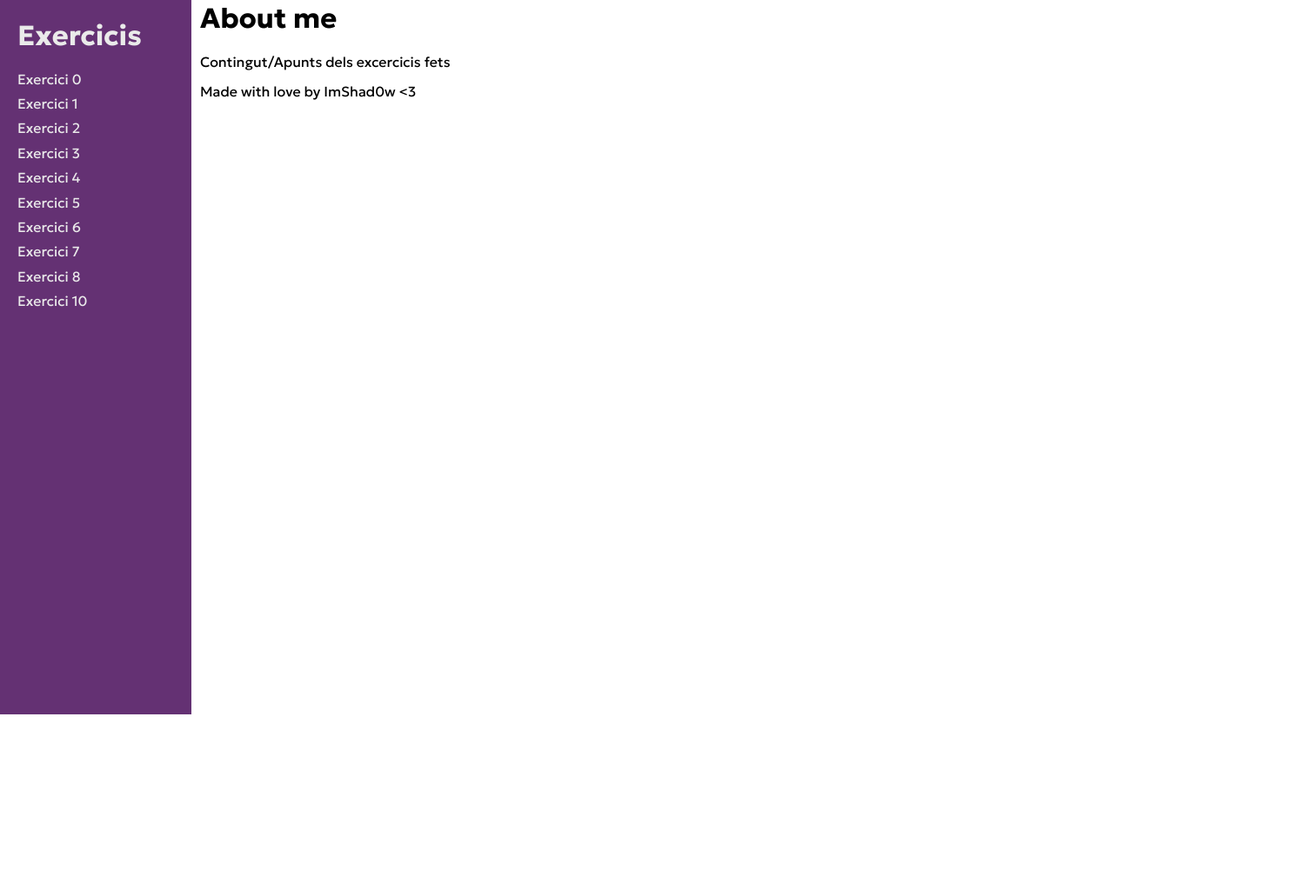
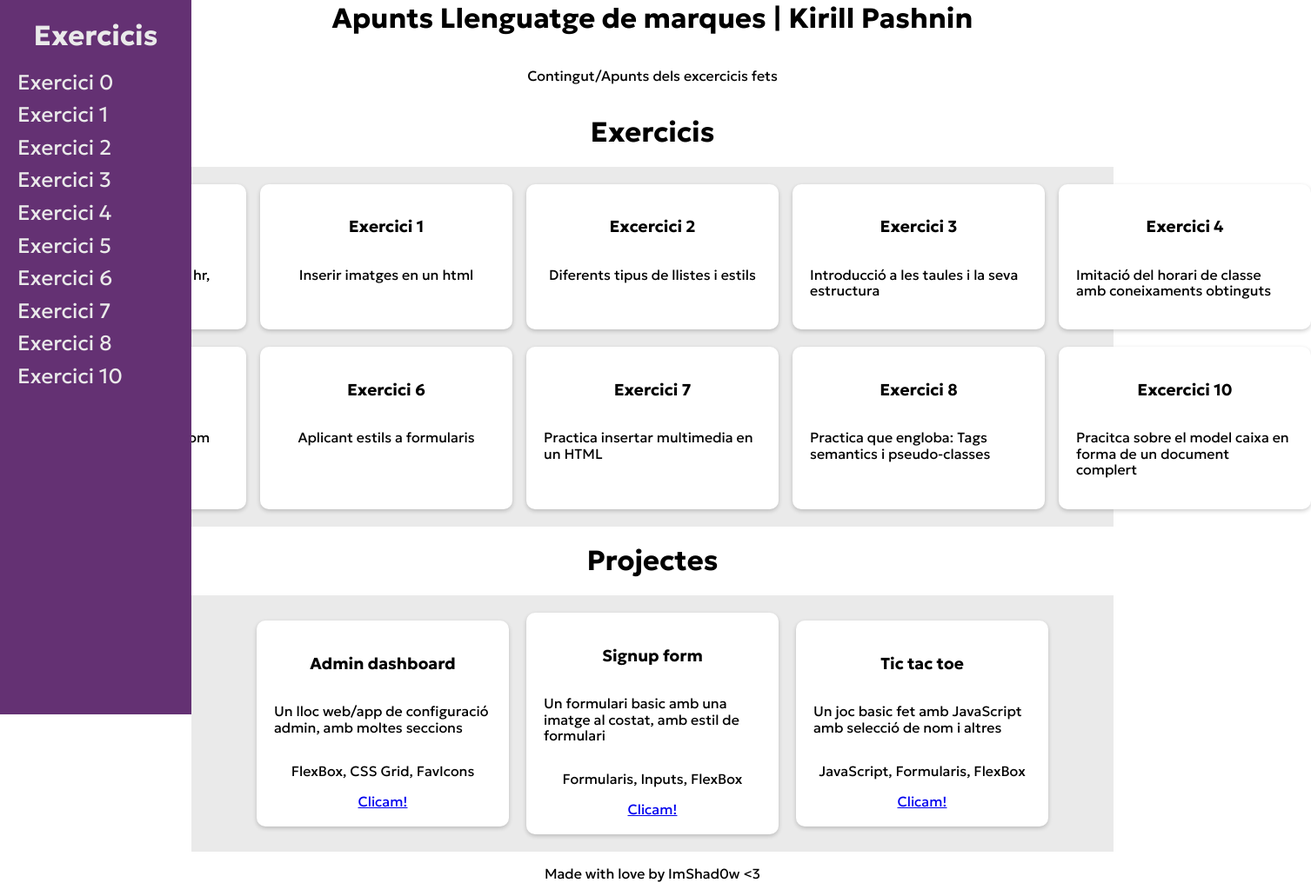
Before and after one commit to ImShad0w/htmlFinalProject, a plain HTML site: page index.html in a window 1280 px wide. Shown: the part 18-1049 px from the top of the page at 87% size, 1507 px wide, since content can reach past the window. Before the commit the page ends 800 px from the top, so only its background shows below. Drawn offline with nearby package versions, Linux system fonts and the light colour scheme.

Commit message:
Finished project

```diff
--- a/index.html
+++ b/index.html
@@ -25,21 +25,84 @@
     </nav>
     <main>
     <div class="hero-section">
-      <h1>About me</h1>
+      <h1>Apunts Llenguatge de marques | Kirill Pashnin</h1>
       <p>Contingut/Apunts dels excercicis fets</p>
     </div>
+      <h1>Exercicis</h1>
     <div class="excercises">
-      <div class="item"></div>
-      <div class="item"></div>
-      <div class="item"></div>
-      <div class="item"></div>
-      <div class="item"></div>
-      <div class="item"></div>
-      <div class="item"></div>
-      <div class="item"></div>
-      <div class="item"></div>
-      <div class="item"></div>
-      <div class="item"></div>
+      <div class="first-row">
+        <div class="item">
+          <h3>Exercici 0</h3>
+          <p>HTML basic i elements: (br, hr, h1...)</p>
+        </div>
+
+        <div class="item">
+          <h3>Exercici 1</h3>
+          <p>Inserir imatges en un html</p>
+        </div>
+
+        <div class="item">
+          <h3>Excercici 2</h3>
+          <p>Diferents tipus de llistes i estils</p>
+        </div>
+
+        <div class="item">
+          <h3>Exercici 3</h3>
+          <p>Introducció a les taules i la seva estructura</p>
+        </div>
+
+        <div class="item">
+          <h3>Exercici 4</h3>
+          <p>Imitació del horari de classe amb coneixaments obtinguts</p>
+        </div>
+      </div>
+      <div class="second-row">
+        <div class="item">
+          <h3>Exercici 5</h3>
+          <p>Introducció a formularis i com utilitzar-los</p>
+        </div>
+
+        <div class="item">
+          <h3>Exercici 6</h3>
+          <p>Aplicant estils a formularis</p>
+        </div>
+
+        <div class="item">
+          <h3>Exercici 7</h3>
+          <p>Practica insertar multimedia en un HTML</p>
+        </div>
+
+        <div class="item">
+          <h3>Exercici 8</h3>
+          <p>Practica que engloba: Tags semantics i pseudo-classes</p>
+        </div>
+
+        <div class="item">
+          <h3>Excercici 10</h3>
+          <p>Pracitca sobre el model caixa en forma de un document complert</p>
+        </div>
+      </div>
+    </div>
+    <h1>Projectes</h1>
+    <div class="projects">
+      <div class="item">
+        <h3>Admin dashboard</h3>
+        <p>Un lloc web/app de configuració admin, amb moltes seccions<br></p>
+        <p>FlexBox, CSS Grid, FavIcons</p>
+        <a href="https://imshad0w.github.io/admin-dashboard/" target="__blank">Clicam!</a>
+      </div>
+      <div class="item">
+        <h3>Signup form</h3>
+        <p>Un formulari basic amb una imatge al costat, amb estil de formulari<br></p>
+        <p>Formularis, Inputs, FlexBox</p>
+        <a href="https://imshad0w.github.io/signup-form/" target="__blank">Clicam!</a>
+      </div>
+      <div class="item">
+        <h3>Tic tac toe</h3>
+        <p>Un joc basic fet amb JavaScript amb selecció de nom i altres<br></p>
+        <p>JavaScript, Formularis, FlexBox</p>
+        <a href="https://imshad0w.github.io/tic-tac-toe/" target="__blank">Clicam!</a>
+      </div>
     </div>
     <footer>
       <p>Made with love by ImShad0w <3</p>
--- a/style.css
+++ b/style.css
@@ -1,9 +1,9 @@
-
 @import url('https://fonts.googleapis.com/css2?family=DM+Sans:ital,opsz,wght@0,9..40,100..1000;1,9..40,100..1000&family=Geologica:wght@100..900&display=swap');
 
 body{
   font-family: "Geologica", sans-serif;
 }
+
 nav {
   height: 100%; /* Full-height: remove this if you want "auto" height */
   width: 180px; /* Set the width of the sidebar */
@@ -17,7 +17,6 @@ nav {
   color: #EAEAEA;
 }
 
-
 nav{
   padding: 20px;
   color: #EAEAEA;
@@ -25,7 +24,8 @@ nav{
 
 .links >  a{
   color: #EAEAEA;
-  text-decoration: none;
+   font-size: 1.5em;
+   text-decoration: none;
 }
 
 .links{
@@ -34,9 +34,86 @@ nav{
   gap: 10px;
 }
 
+main {
+  display:flex;
+  flex-direction: column;
+  margin-left: 220px; /* Same as the width of the sidebar */
+}
+
+.hero-section{
+  display: flex;
+  align-items: center;
+  flex-direction: column;
+}
+
+.excercises{
+  display: flex;
+  justify-content: center;
+  align-items: center;
+  flex-direction: column;
+  background-color: #EAEAEA;
+  gap: 20px;
+  padding: 20px;
+}
 
 
-main {
-  margin-left: 220px; /* Same as the width of the sidebar */
-  padding: 0px 10px;
+
+.first-row, .second-row{
+  display: flex;
+  justify-content: center;
+  gap: 16px;
 }
+
+.item{
+  display: flex;
+  flex-direction: column;
+  align-items: center;
+  width: 250px;
+  background-color: #fff;
+  padding: 20px;
+  transition: all 0.4s ease;
+  box-shadow: 0 2px 5px rgba(0, 0, 0, 0.2);
+  border-radius: 10px;
+}
+
+.item:hover {
+  animation: floatWithShadow 3s ease-in-out infinite;
+  cursor: pointer;
+  transform-origin: center;}
+h1{
+  display: flex;
+  justify-content:center;
+}
+
+.projects{
+display: flex;
+  justify-content: center;
+  align-items: center;
+  background-color: #EAEAEA;
+  gap: 20px;
+  padding: 20px;
+}
+
+@keyframes floatWithShadow {
+  0% {
+    transform: translateY(0) scale(1);
+    box-shadow: 0 2px 5px rgba(0, 0, 0, 0.2);
+  }
+  50% {
+    transform: translateY(-10px) scale(1.05);
+    box-shadow: 0 10px 15px rgba(0, 0, 0, 0.1);
+  }
+  100% {
+    transform: translateY(0) scale(1);
+    box-shadow: 0 2px 5px rgba(0, 0, 0, 0.2);
+  }
+}
+
+.links a:hover{
+  background-color: #50275c
+}
+
+footer{
+  display: flex;
+  justify-content: center
+}
```
